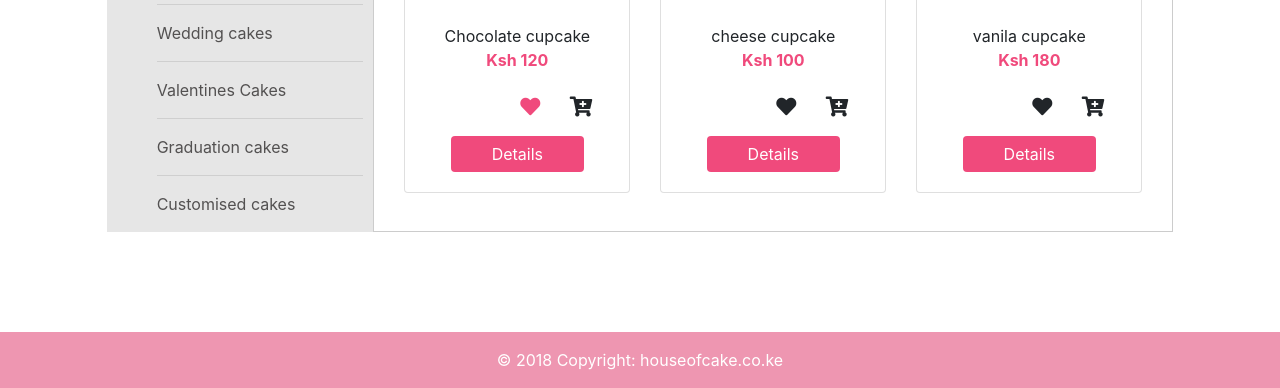
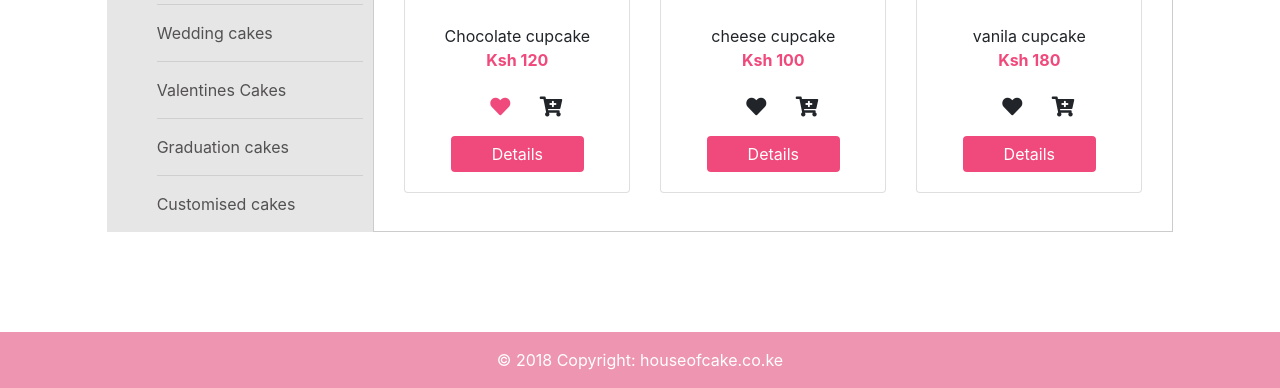
Before and after one commit to anitahkimanthi/houseofcakes, a plain HTML site: page index.html in a window 1280 px wide. Shown: the part 1086-1474 px from the top of the page. Drawn offline with Linux system fonts and the light colour scheme; a web font is replaced by a local one.

Commit message:
card list display

```diff
--- a/index.html
+++ b/index.html
@@ -25,7 +25,7 @@ padding:5px 40px;
 color: #fff;
 
 }
-.card-body ul{
+.products.card-body ul{
 margin-left:30px;
 }
 .card-body a:hover{
```
